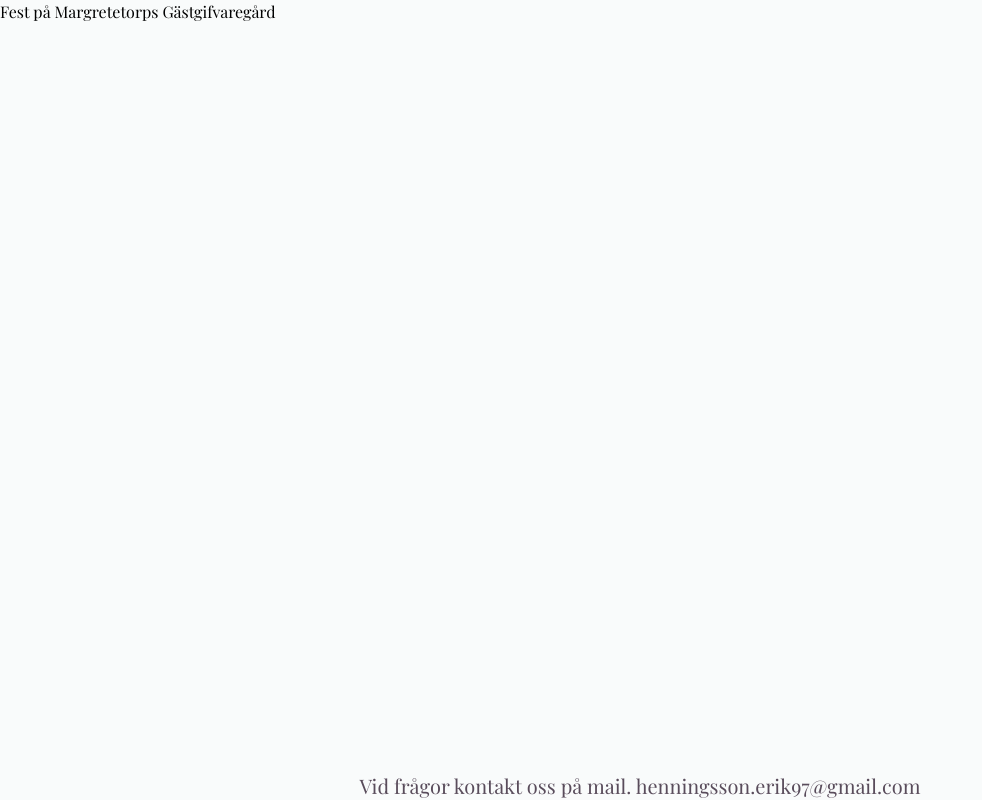
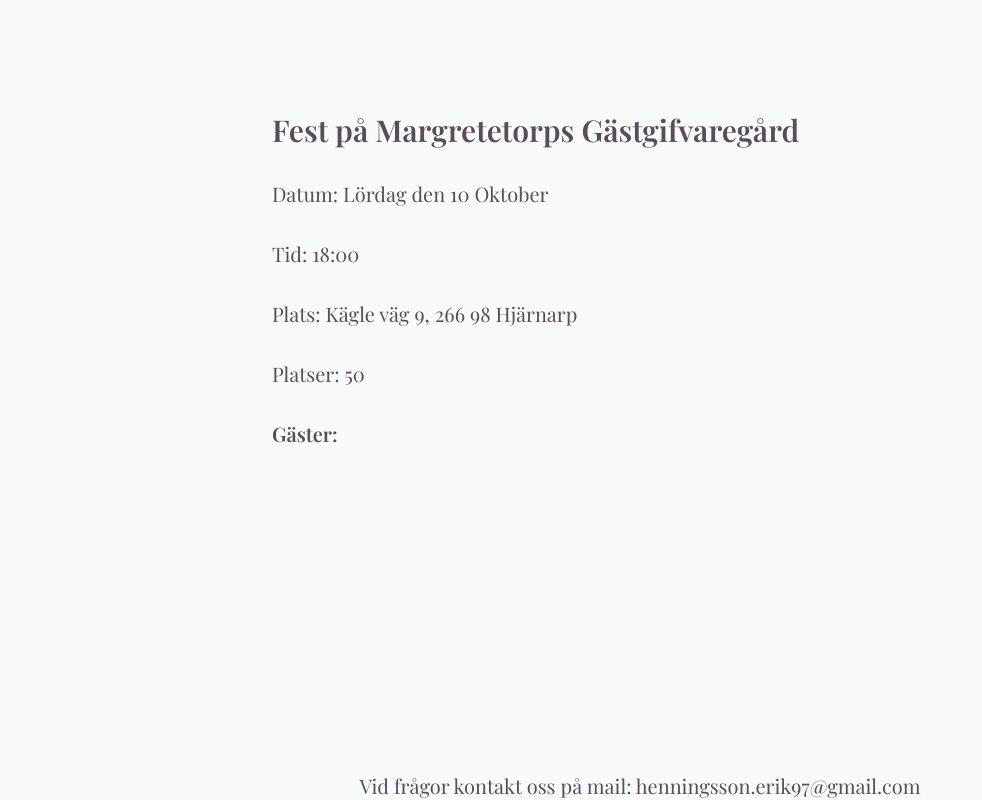
Before and after one commit to Godisstrut/PartyPlanner, a React (Vite) app in the folder party-project/: page /admin/margretetorp in a window 1280 px wide. Shown: the whole page, without its empty margins (0-982 px from the left). Built offline with nearby package versions, Linux system fonts and the light colour scheme; a web font is replaced by a local one.

Commit message:
Small admin update
Added fields for the admindetails regarding events

```diff
--- a/party-project/src/Components/AdminEventDetails.tsx
+++ b/party-project/src/Components/AdminEventDetails.tsx
@@ -11,8 +11,13 @@
         return <p>Inget event hittades! Festen verkar inte finnas...</p>
     }
     return(
-        <div>
-            <h1> {event.title} </h1>
+        <div className="flex flex-col max-w-3xl mx-auto pt-24" >
+            <h1 className="text-3xl font-semibold text-mauve-600 p-4" > {event.title} </h1>
+            <p className="text-xl text-mauve-600 p-4" >Datum: {event.date} </p>
+            <p className="text-xl text-mauve-600 p-4" >Tid: {event.time} </p>
+            <p className="text-xl text-mauve-600 p-4" >Plats: {event.location} </p>
+            <p className="text-xl text-mauve-600 p-4" >Platser: {event.spots} </p>
+            <p className="text-xl font-semibold text-mauve-600 p-4" >Gäster: </p>
         </div>
     )
 }
--- a/party-project/src/Components/Footer.tsx
+++ b/party-project/src/Components/Footer.tsx
@@ -1,7 +1,7 @@
 function Footer() {
     return(
         <div>
-            <p className="text-xl text-mauve-600 text-center bg-mist-50" >Vid frågor kontakt oss på mail. henningsson.erik97@gmail.com</p>
+            <p className="text-xl text-mauve-600 text-center bg-mist-50" >Vid frågor kontakt oss på mail: henningsson.erik97@gmail.com</p>
         </div>
     )
 }
```
